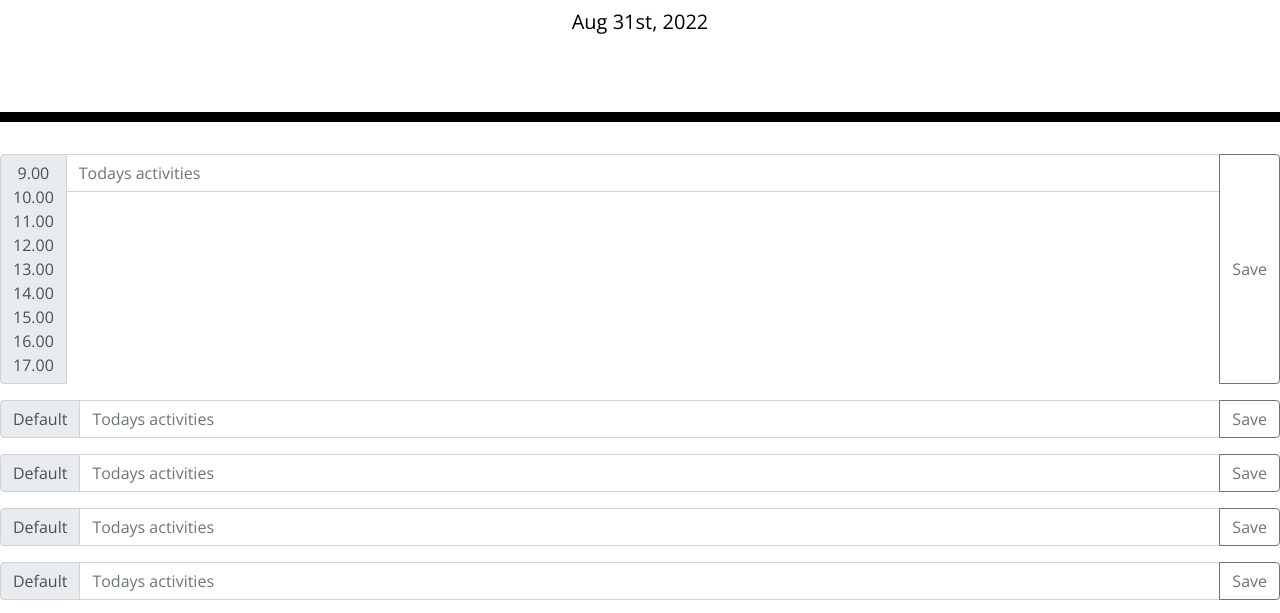
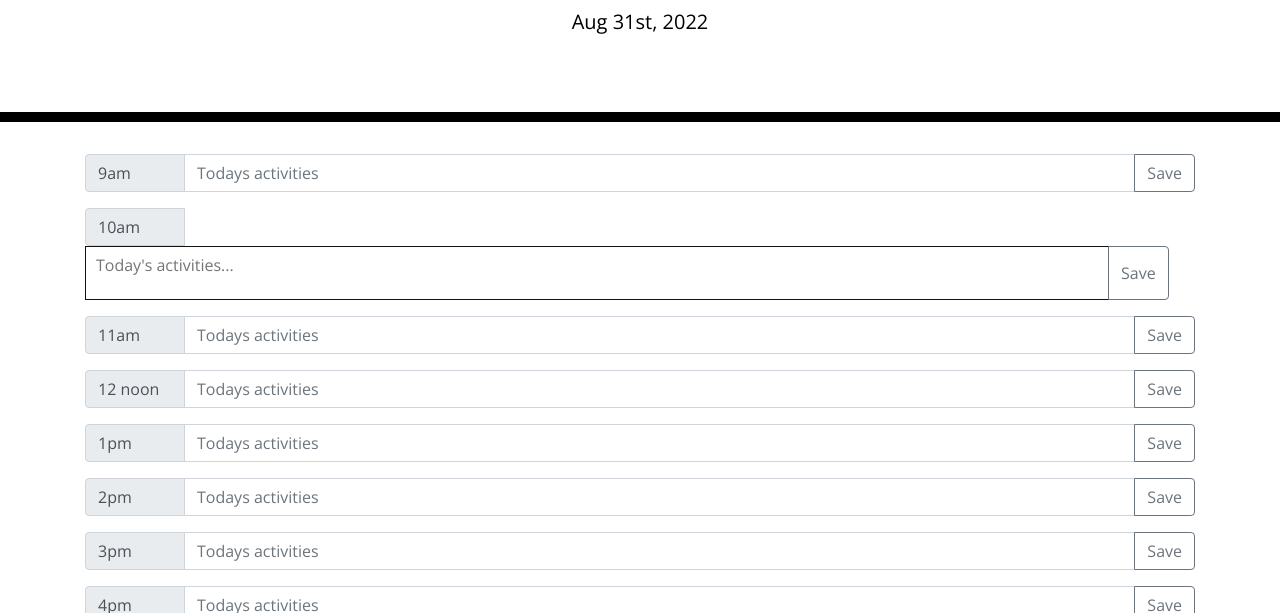
Before and after one commit to Strongie/Scheduler, a plain HTML site: page index.html in a window 1280 px wide. Shown: the part 182-795 px from the top of the page. Drawn offline with nearby package versions, Linux system fonts and the light colour scheme.

Commit message:
storing to local storage

```diff
--- a/index.html
+++ b/index.html
@@ -35,11 +35,22 @@
 
       </header>
 
+      <div class="container">
+        <div class="input-group mb-3">
+            <div class="input-group-prepend">
+                <span class="input-group-text" id="inputGroup-sizing-default">9am</span>
+              </div>
+            <input type="text" id="dailyActivity" class="form-control" placeholder="Todays activities" aria-label="Todays activities" aria-describedby="button-addon2">
+            <div class="input-group-append">
+              <button class="btn btn-outline-secondary" type="button" id="saveBtn">Save</button>
+            </div>
+          </div>
+
       <div class="input-group mb-3">
         <div class="input-group-prepend">
-            <span class="input-group-text" id="inputGroup-sizing-default">Default</span>
+            <span class="input-group-text" id="inputGroup-sizing-default">10am</span>
           </div>
-        <input type="text" class="form-control" placeholder="Todays activities" aria-label="Todays activities" aria-describedby="button-addon2">
+          <textarea rows="2" cols="108" style="border:solid 1px rgb(17, 17, 16);" placeholder="Today's activities..." id='input2'></textarea>
         <div class="input-group-append">
           <button class="btn btn-outline-secondary" type="button" id="button-addon2">Save</button>
         </div>
@@ -47,71 +58,71 @@
 
       <div class="input-group mb-3">
         <div class="input-group-prepend">
-            <span class="input-group-text" id="inputGroup-sizing-default">Default</span>
+            <span class="input-group-text" id="inputGroup-sizing-default">11am</span>
           </div>
         <input type="text" class="form-control" placeholder="Todays activities" aria-label="Todays activities" aria-describedby="button-addon2">
         <div class="input-group-append">
-          <button class="btn btn-outline-secondary" type="button" id="button-addon2">Save</button>
+          <button class="btn btn-outline-secondary" type="button" id="button-addon3">Save</button>
         </div>
       </div>
 
       <div class="input-group mb-3">
         <div class="input-group-prepend">
-            <span class="input-group-text" id="inputGroup-sizing-default">Default</span>
+            <span class="input-group-text" id="inputGroup-sizing-default">12 noon</span>
           </div>
         <input type="text" class="form-control" placeholder="Todays activities" aria-label="Todays activities" aria-describedby="button-addon2">
         <div class="input-group-append">
-          <button class="btn btn-outline-secondary" type="button" id="button-addon2">Save</button>
+          <button class="btn btn-outline-secondary" type="button" id="button-addon4">Save</button>
         </div>
       </div>
 
       <div class="input-group mb-3">
         <div class="input-group-prepend">
-            <span class="input-group-text" id="inputGroup-sizing-default">Default</span>
+            <span class="input-group-text" id="inputGroup-sizing-default">1pm</span>
           </div>
         <input type="text" class="form-control" placeholder="Todays activities" aria-label="Todays activities" aria-describedby="button-addon2">
         <div class="input-group-append">
-          <button class="btn btn-outline-secondary" type="button" id="button-addon2">Save</button>
+          <button class="btn btn-outline-secondary" type="button" id="button-addon5">Save</button>
         </div>
       </div>
 
       <div class="input-group mb-3">
         <div class="input-group-prepend">
-            <span class="input-group-text" id="inputGroup-sizing-default">Default</span>
+            <span class="input-group-text" id="inputGroup-sizing-default">2pm</span>
           </div>
         <input type="text" class="form-control" placeholder="Todays activities" aria-label="Todays activities" aria-describedby="button-addon2">
         <div class="input-group-append">
-          <button class="btn btn-outline-secondary" type="button" id="button-addon2">Save</button>
+          <button class="btn btn-outline-secondary" type="button" id="button-addon6">Save</button>
         </div>
       </div>
 
       <div class="input-group mb-3">
         <div class="input-group-prepend">
-            <span class="input-group-text" id="inputGroup-sizing-default">Default</span>
+            <span class="input-group-text" id="inputGroup-sizing-default">3pm</span>
           </div>
         <input type="text" class="form-control" placeholder="Todays activities" aria-label="Todays activities" aria-describedby="button-addon2">
         <div class="input-group-append">
-          <button class="btn btn-outline-secondary" type="button" id="button-addon2">Save</button>
+          <button class="btn btn-outline-secondary" type="button" id="button-addon7">Save</button>
         </div>
       </div>
 
       <div class="input-group mb-3">
         <div class="input-group-prepend">
-            <span class="input-group-text" id="inputGroup-sizing-default">Default</span>
+            <span class="input-group-text" id="inputGroup-sizing-default">4pm</span>
           </div>
         <input type="text" class="form-control" placeholder="Todays activities" aria-label="Todays activities" aria-describedby="button-addon2">
         <div class="input-group-append">
-          <button class="btn btn-outline-secondary" type="button" id="button-addon2">Save</button>
+          <button class="btn btn-outline-secondary" type="button" id="button-addon8">Save</button>
         </div>
       </div>
 
       <div class="input-group mb-3">
         <div class="input-group-prepend">
-            <span class="input-group-text" id="inputGroup-sizing-default">Default</span>
+            <span class="input-group-text" id="inputGroup-sizing-default">5pm</span>
           </div>
         <input type="text" class="form-control" placeholder="Todays activities" aria-label="Todays activities" aria-describedby="button-addon2">
         <div class="input-group-append">
-          <button class="btn btn-outline-secondary" type="button" id="button-addon2">Save</button>
+          <button class="btn btn-outline-secondary" type="button" id="button-addon9">Save</button>
         </div>
       </div>
 
--- a/script.js
+++ b/script.js
@@ -5,9 +5,34 @@ $("#currentDay").text(today.format("MMM Do, YYYY"));
 
 // set differing time slots
 //var dailyTime = document.getElementById("inputGroup-sizing-default");
-var time = "";
-for (let i = 0 + 9; i < 18; i++) {
-  time += i + ".00" + "<br>";
-}
+//var time = "";
+//for (let i = 0 + 9; i < 18; i++) {
+ // time += i + ".00" + "<br>";
+//}
 
-document.getElementById("inputGroup-sizing-default").innerHTML = time;
+//document.getElementById("hours8").innerHTML = time;
+
+//get the correct format for moment and set it equal to a variable
+//compare that to the id of the hour (9 am ,  10am 11am)
+//will be using this to target the hour
+//write if else if statment comparent the to and change the attribute depending on the color (set attribute of class past)
+
+//local storage to save the notes
+//use text and hour
+
+ //var hour= moment().hour(Number);
+ //Number = 10
+ //console.log(hour)
+
+
+ // store the activities in local storage
+
+ var saveButtonEL = document.querySelector('#saveBtn');
+
+ function storeActivity() {
+    var input = document.getElementById("input2").value;
+    localStorage.setItem("dailyactivity", input);
+ }
+ saveButtonEL.onclick = () => {
+    storeActivity();
+  }
--- a/style.css
+++ b/style.css
@@ -69,3 +69,22 @@ body {
     font-size: 20px;
     transition: all 0.3s ease-in-out;
   }
+
+  .input-group-text {
+    display: -ms-flexbox;
+    display: flex;
+    -ms-flex-align: center;
+    align-items: center;
+    padding: 0.375rem 0.75rem;
+    margin-bottom: 0;
+    font-size: 1rem;
+    font-weight: 400;
+    line-height: 1.5;
+    color: #495057;
+    text-align: center;
+    white-space: nowrap;
+    background-color: #e9ecef;
+    border: 1px solid #ced4da;
+    border-radius: 0.25rem;
+    width: 100px;
+}
```
